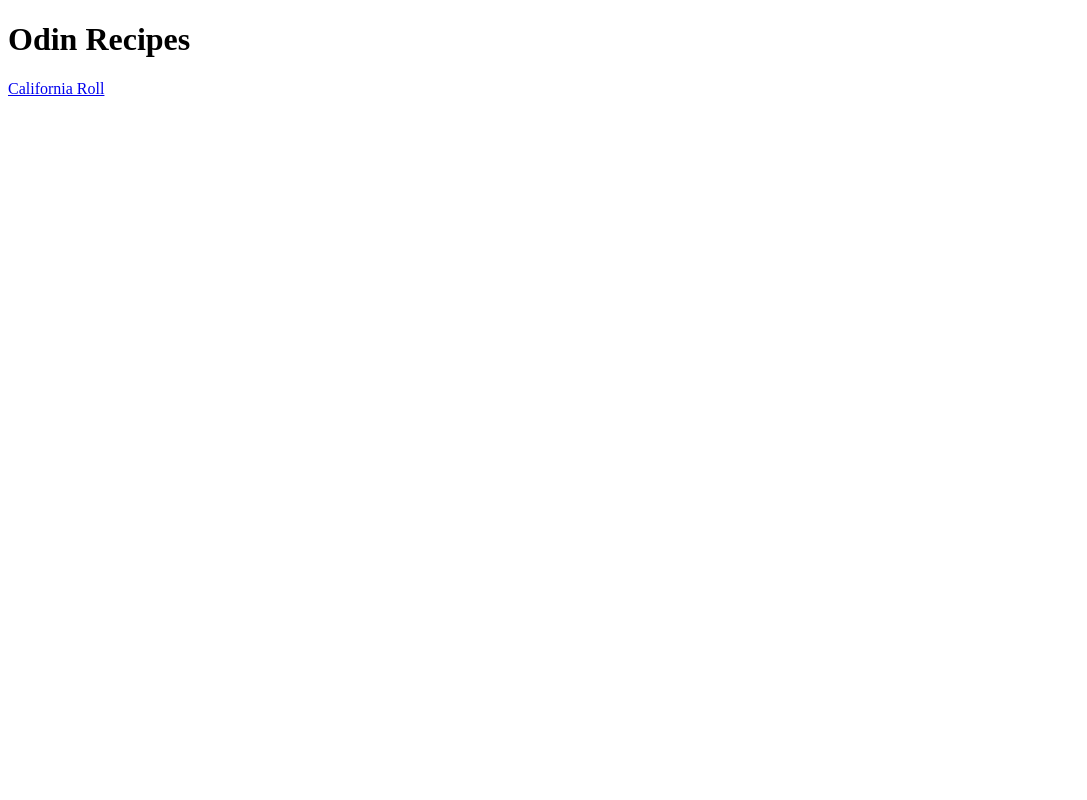
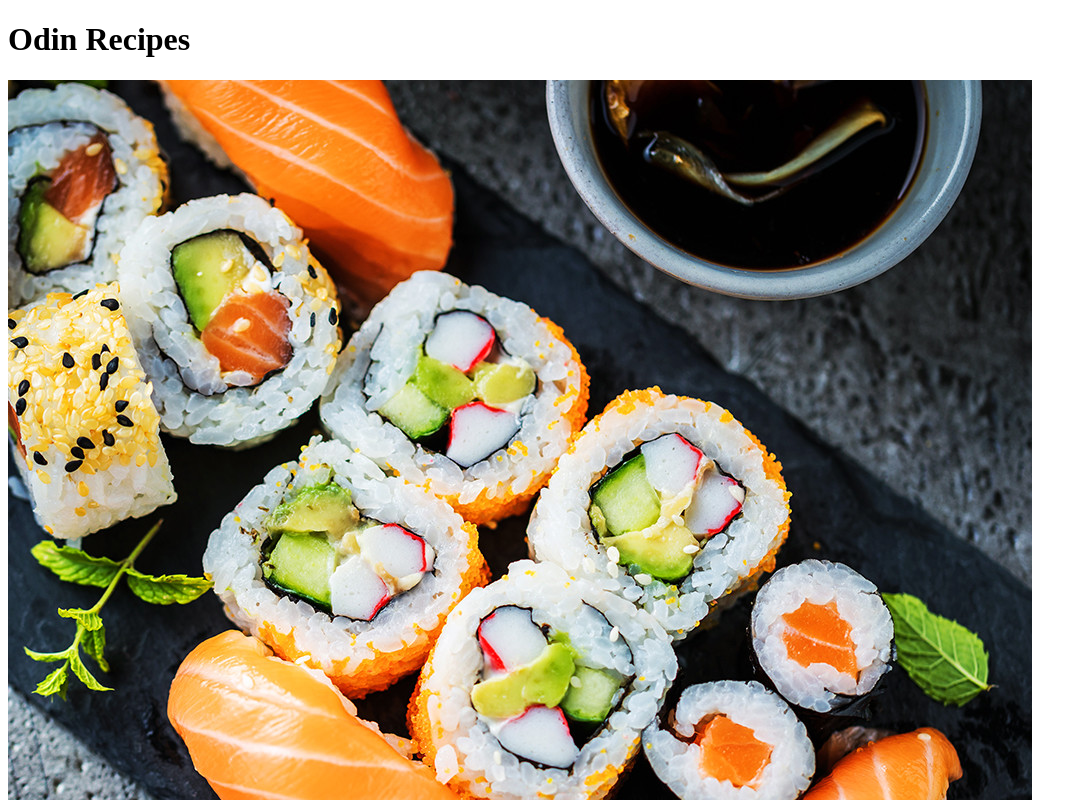
Before and after one commit to kirkwoodill/odin-recipes, a plain HTML site: page index.html in a window 1280 px wide. Shown: the top 800 px of the page, without its empty margins (0-1087 px from the left). Drawn offline with Linux system fonts and the light colour scheme.

Commit message:
Add image folder

```diff
--- a/index.html
+++ b/index.html
@@ -7,6 +7,7 @@
     </head>
     <body>
         <h1>Odin Recipes</h1>
+        <img src="img/sushi-roll.jpg" alt="" />
         <a href="./recipes/california-roll.html">California Roll</a>
     </body>
 </html>
```
Also changed, not shown: img/sushi-roll.jpg (added).
